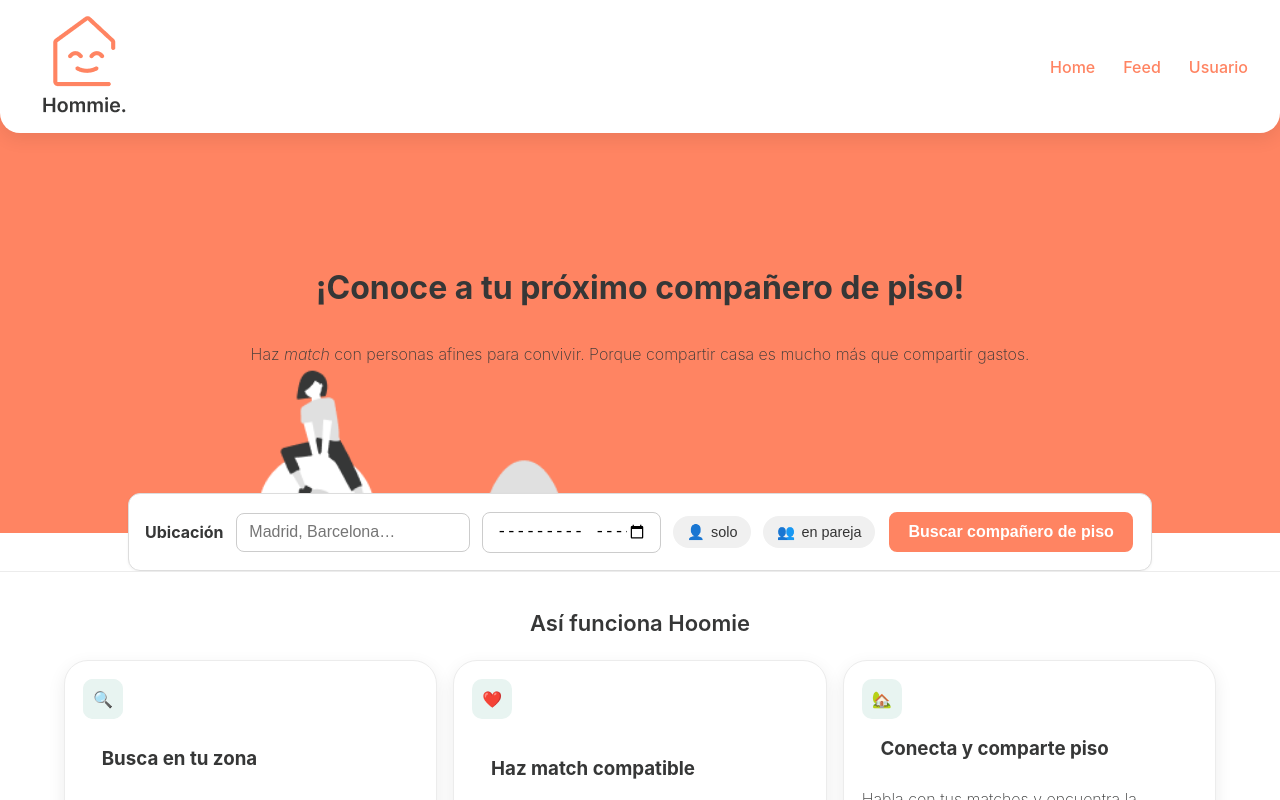
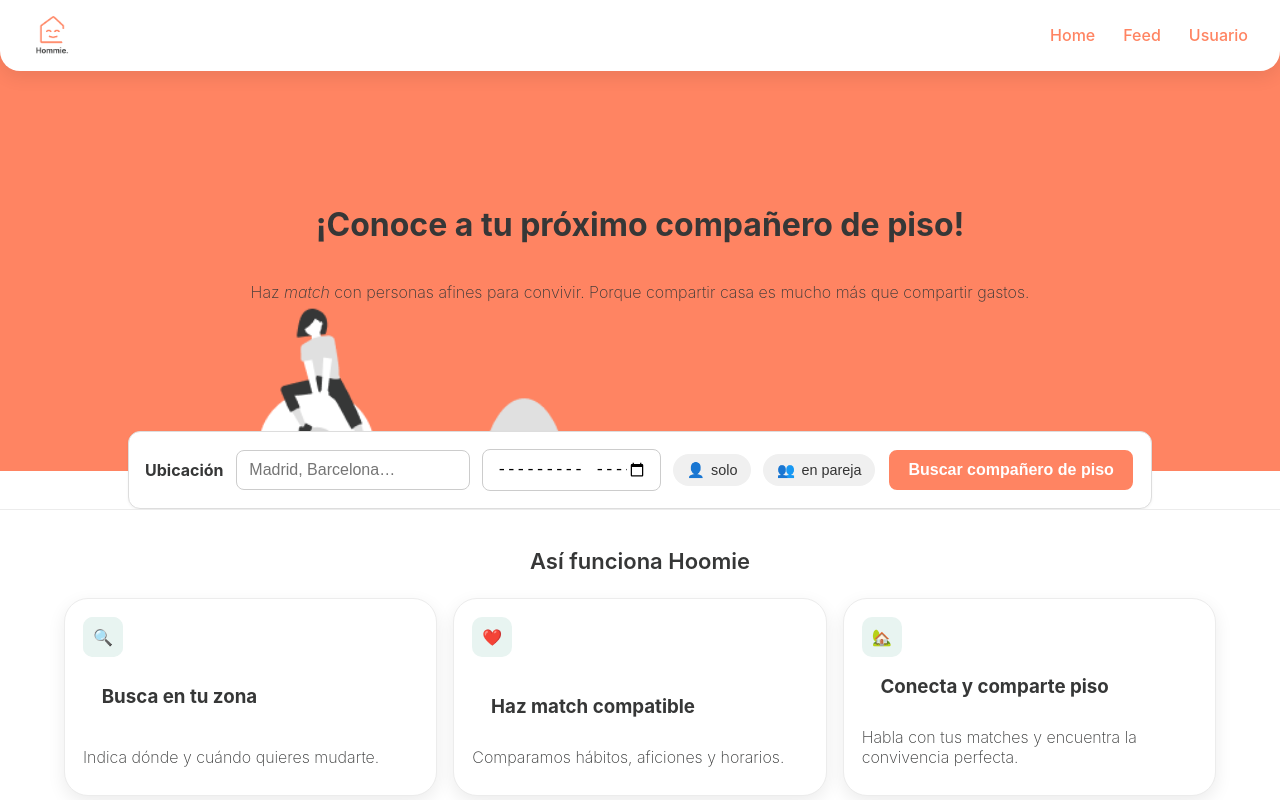
Before and after one commit to Pilarcsa/Hommie_front, a React (Vite) app: page / in a window 1280 px wide. Shown: the top 800 px of the page. Built offline with nearby package versions, Linux system fonts and the light colour scheme; no server answers.

Commit message:
logo code img

```diff
--- a/src/App.jsx
+++ b/src/App.jsx
@@ -48,9 +48,8 @@
       <header className="header">
         {/* Logo clicable */}
 
-        <Link className="logo" to="/" onClick={() => setMenuOpen(false)}>
-          <img  rel="icon" type="image/svg+xml" src="/assets/logo-hommie.png" alt="logo-hommie"  />
-        </Link>
+          <img  className="logo" to="/" onClick={() => setMenuOpen(false)} rel="icon" type="image/svg+xml" src="/assets/logo-hommie.png" alt="logo-hommie"  />
+
    <Link className="logo" to="/" onClick={() => setMenuOpen(false)}></Link>
         {/* Botón hamburguesa */}
         <button
```
